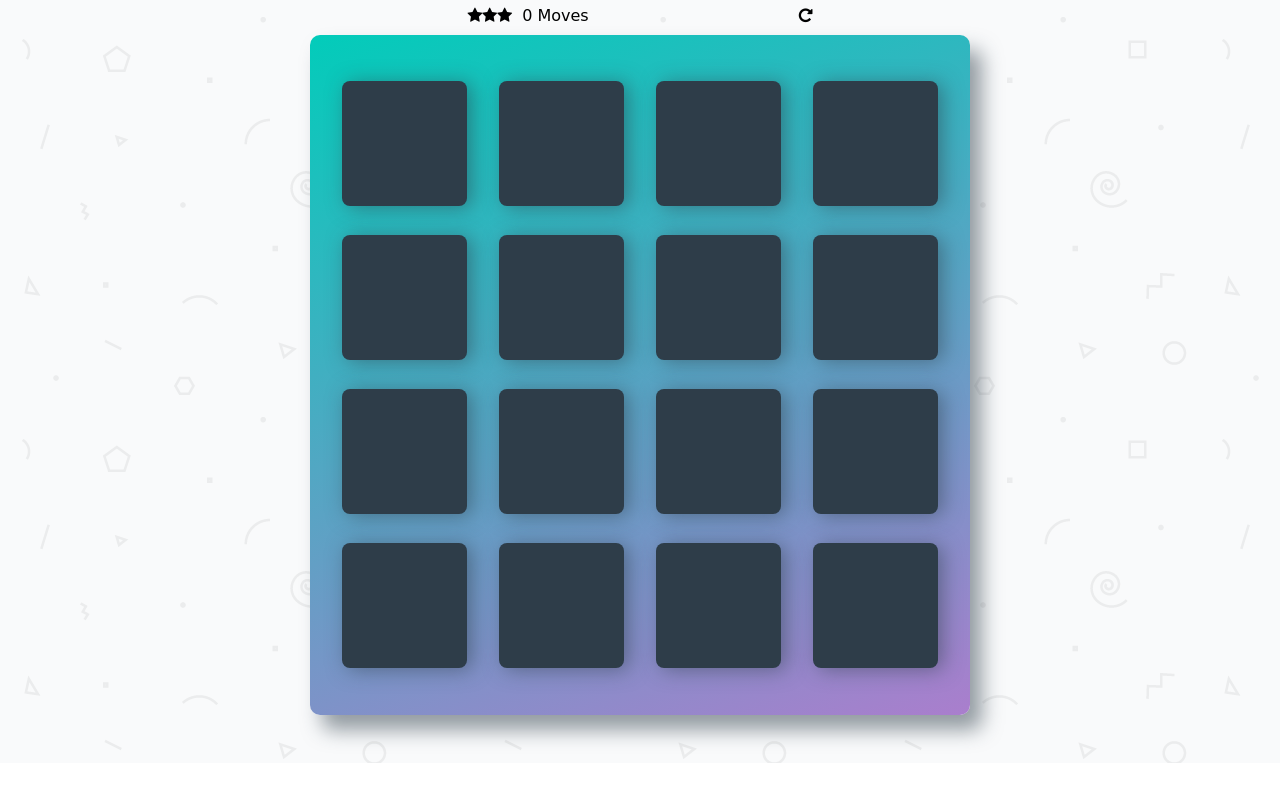
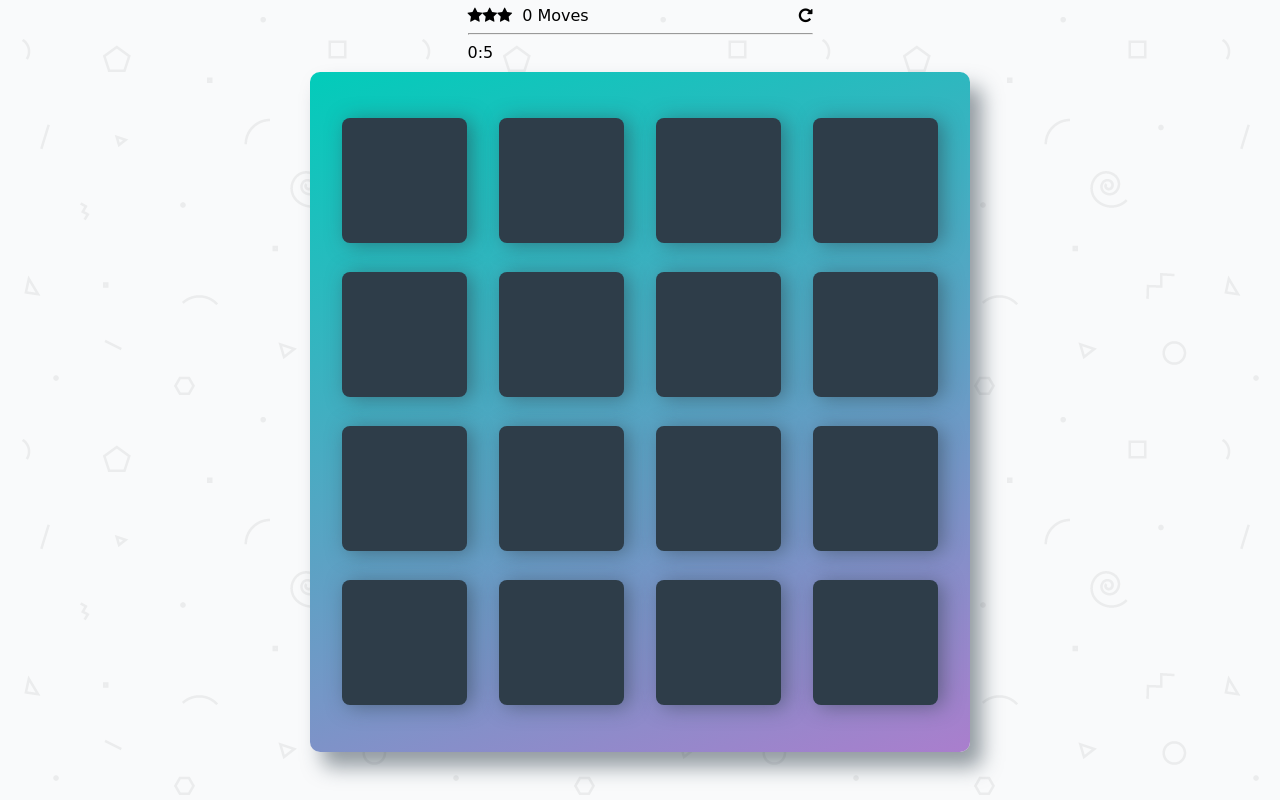
Before and after one commit to devRayanwv/memoryGame_udacity, a website: page index.html in a window 1280 px wide. Shown: the part 80-880 px from the top of the page. Before the commit the page ends 843 px from the top, so only its background shows below. Drawn offline with Linux system fonts and the light colour scheme; a web font is replaced by a local one.

Commit message:
Adding time count up functionality

```diff
--- a/index.html
+++ b/index.html
@@ -23,6 +23,9 @@
             <div class="restart">
         		<i class="fa fa-repeat"></i>
         	</div>
+            <hr>
+            <label id="minutes">00</label>:<label id="seconds">00</label>
+
             <!-- The Modal -->
             <div id="myModal" class="modal">
                  <!-- Modal content -->
@@ -31,6 +34,7 @@
                     <div class="game-details">
                         <p>~~~ You Won ~~~</p>
                         <div class="final-message"></div>
+                        <div>Time to Complete: <span class="finalMinutes"></span>:<span class="finalSecond"></span></div>
                         <p>Stars: <ul class="stars"></ul></p>
                          <button id="playAgain" value="Play Again" <i class="fa fa-repeat"></i> Play Again!!</button>
                     </div>
--- a/js/app.js
+++ b/js/app.js
@@ -37,7 +37,28 @@ let closeBtn = document.getElementsByClassName('close')[0];
 let stars = document.querySelector('.stars');
 let starsInModal = document.querySelectorAll('.stars')[1];
 let playAgain = document.getElementById('playAgain');
+let minutesLabel = document.getElementById('minutes');
+let secondsLabel = document.getElementById('seconds');
+let totalSeconds = 0;
+let finalMinus = document.querySelector('.finalMinutes');
+let finalSecond = document.querySelector('.finalSecond');
 
+// This snip code from https://stackoverflow.com/questions/5517597/plain-count-up-timer-in-javascript
+setInterval(setTime, 1000);
+function setTime() {
+    ++totalSeconds;
+    secondsLabel.innerHTML = pad(totalSeconds % 60);
+    minutesLabel.innerHTML = pad(parseInt(totalSeconds / 60));
+}
+
+function pad(val) {
+    let valString = val + '';
+    if (valString.length < 2) {
+        return '' + valString;
+    } else {
+        return valString;
+    }
+}
 moves.innerHTML = counter;
 setupCards();
 modal.style.display = 'none';
@@ -71,6 +92,8 @@ function increamnetMoveNumber() {
 function displayFinalMessage() {
     modal.style.display = 'block';
     finalMessage.innerHTML = 'You win with the score [' + ++counter + '].';
+    finalSecond.innerHTML = secondsLabel.childNodes[0].data;
+    finalMinus.innerHTML = minutesLabel.childNodes[0].data;
 }
 
 /**
```
